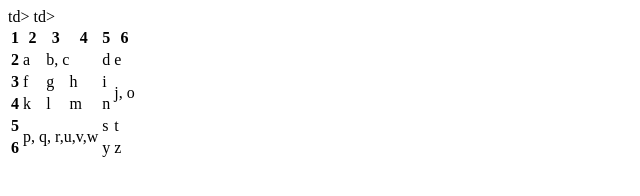
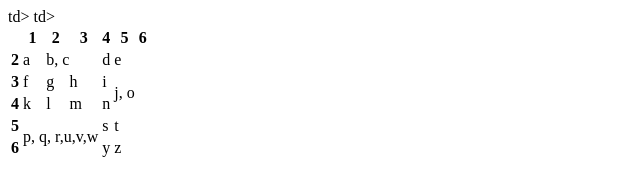
Before and after one commit to VicaDeAng/Damiano, a plain HTML site: page index.html in a window 1280 px wide. Shown: the full height of the page, 0-640 px from the left. Drawn offline with Linux system fonts and the light colour scheme.

Commit message:
Update index.html

```diff
--- a/index.html
+++ b/index.html
@@ -3,7 +3,7 @@
 <body>
 <table>
 <tr>
-  <th>1</th> <th>2</th> <th>3</th> <th>4</th> <th>5</th> <th>6</th>
+  <td><th>1</th></td> <th>2</th> <th>3</th> <th>4</th> <th>5</th> <th>6</th>
 </tr>
 <tr>
   <th>2</th> <td>a</td> <td colspan="2">b, c</td>td> <td>d</td> <td>e</td>
```
